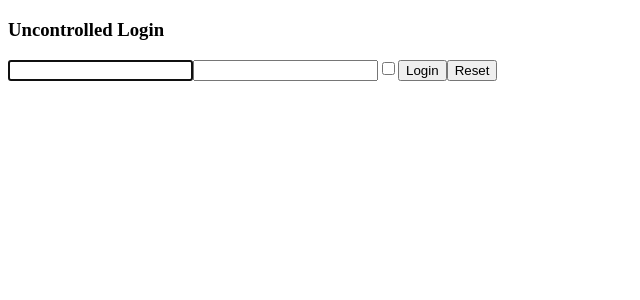
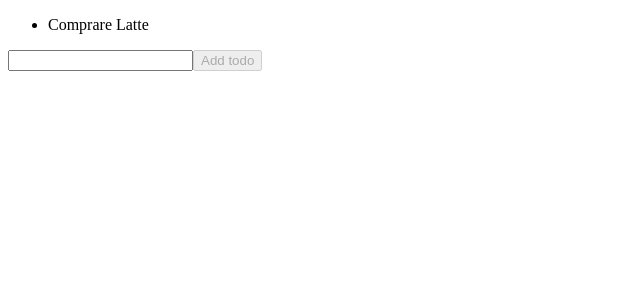
Before and after one commit to Emiliano-S/react-exercises, a React (Create React App) app: page / in a window 1280 px wide. Shown: the top 300 px of the page, without its empty margins (0-640 px from the left). Built offline with nearby package versions, Linux system fonts and the light colour scheme.

Commit message:
End: esercizio list-03

```diff
--- a/src/App.js
+++ b/src/App.js
@@ -1,5 +1,6 @@
 import React from 'react';
-import { UncontrolledLogin } from './UncontrolledLogin';
+import { TodoList } from './TodoList';
+
 
 
 export class App extends React.Component{
@@ -9,7 +10,7 @@ export class App extends React.Component{
     render(){
         return(
             <div>
-                <UncontrolledLogin />
+                <TodoList />
             </div>
         );
     };
--- /dev/null
+++ b/src/TodoList.js
@@ -0,0 +1,42 @@
+import React from "react";
+
+
+export class TodoList extends React.Component{
+    state = {
+        todos: [{id: 1, title: "Comprare Latte"}],
+        newTodos: "",
+    }
+
+    handleInputTodo = (element) =>{
+        this.setState({newTodos: {id: (this.state.todos.length + 1), title: element.target.value}})
+    }
+
+    submitNewTodo = () =>{
+        this.setState(state =>{
+            return{
+                todos: [...state.todos, state.newTodos]
+            }
+        })
+        console.log(this.state.todos);
+    }
+
+    render(){
+        return(
+            <div>
+                <div>
+                    <ul>
+                        {this.state.todos.map((todos) => (
+                            <li key={todos.id}>
+                                {todos.title}
+                            </li>
+                        ))}
+                    </ul>
+                </div>
+                <div>
+                    <input name='todoInput' value={this.state.newTodos.title} onChange={this.handleInputTodo}/>
+                    <button type="button" onClick={this.submitNewTodo} disabled={this.state.newTodos ? false : true}>Add todo</button>
+                </div>
+            </div>
+        )
+    }
+}
```
